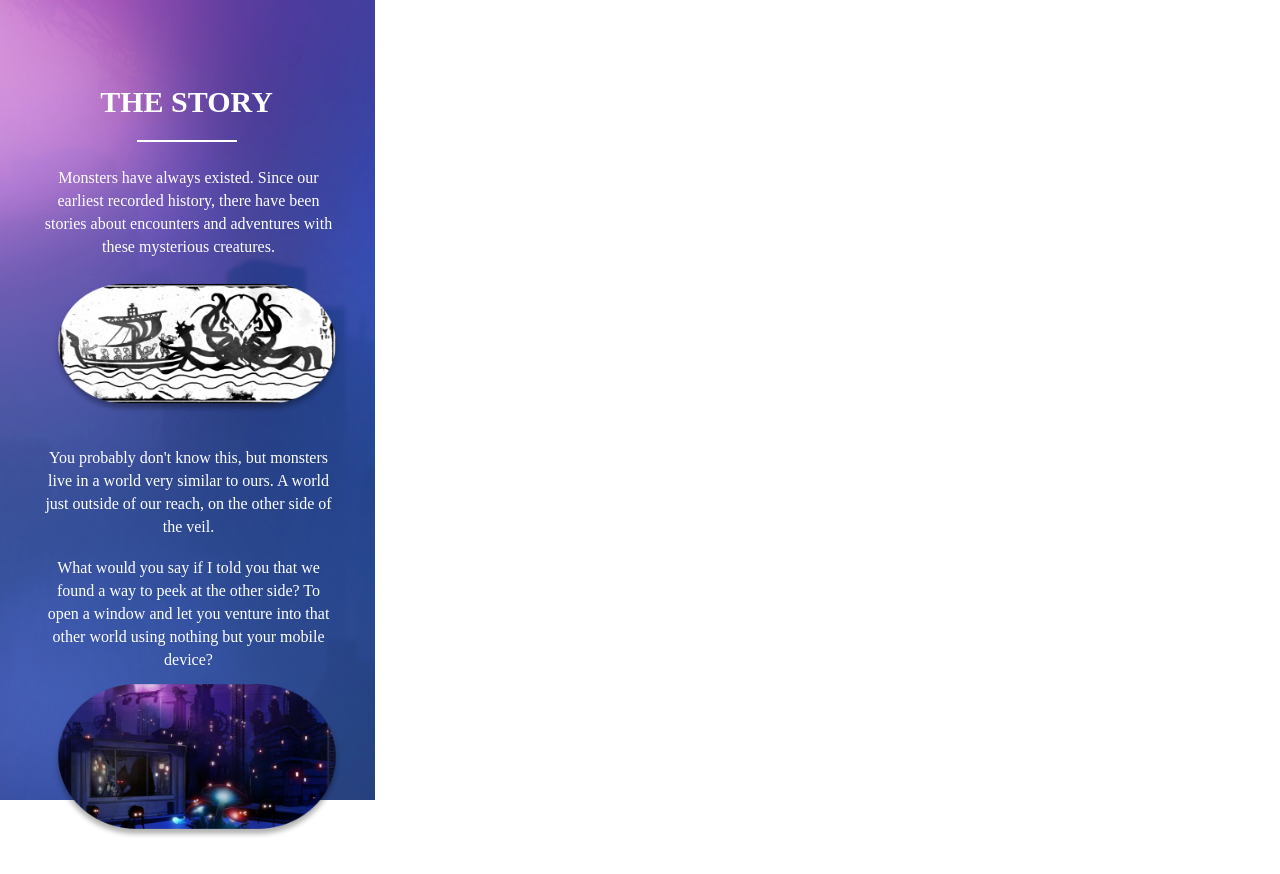
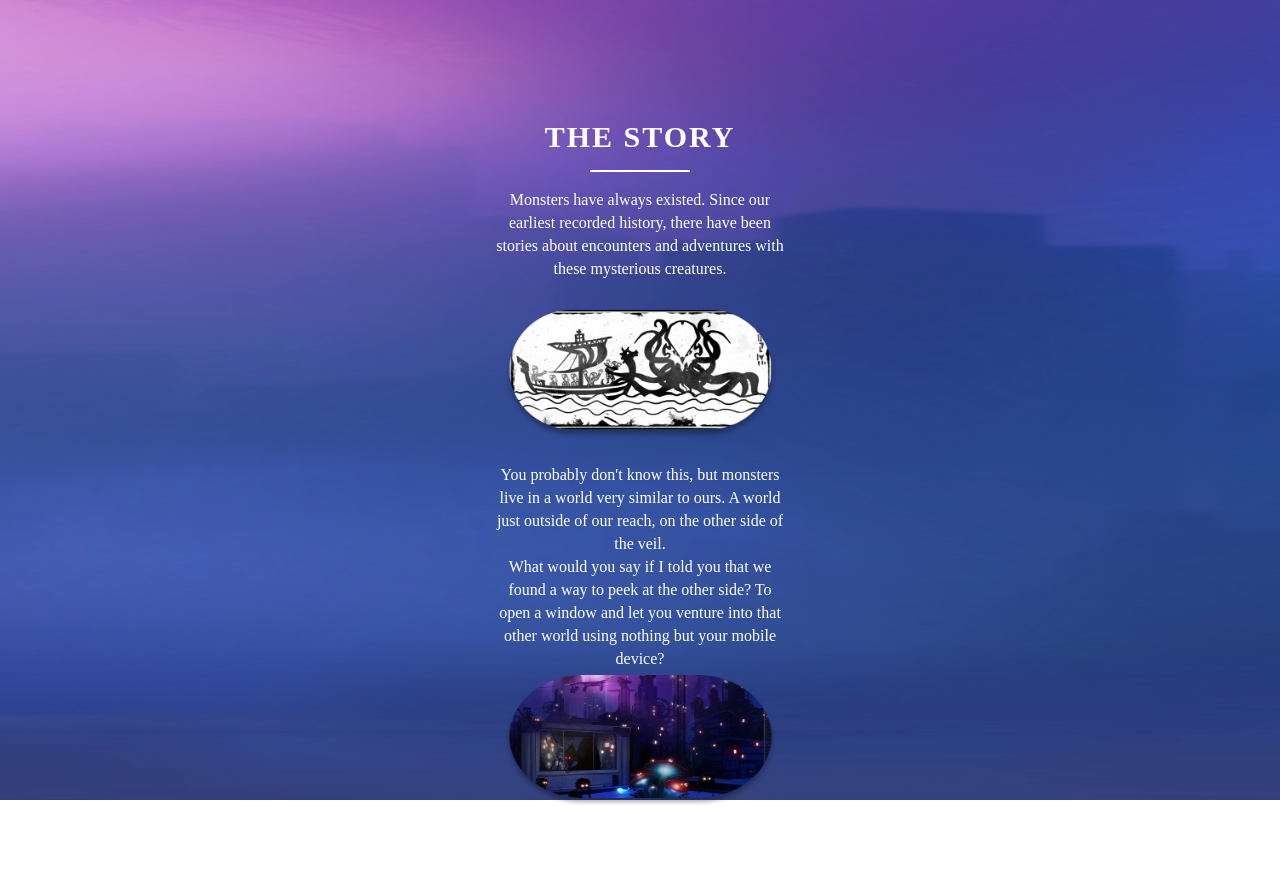
Before and after one commit to leonzhang51/wallrus_monsterworld, a React (Create React App) app: page /theStory in a window 1280 px wide. Shown: the top 874 px of the page. Built offline with nearby package versions, Linux system fonts and the light colour scheme; a web font is replaced by a local one.

Commit message:
remove redundant item in css files

```diff
--- a/src/components/Home/Home.jsx
+++ b/src/components/Home/Home.jsx
@@ -20,19 +20,19 @@ export default function Home() {
       <h1 className={styles.fontHeader}>THE SECRET LIFE OF MONSTERS</h1>
 
       <div className={styles.line}></div>
-      <p className={styles.lorem}>
+      <p className={styles.description}>
         Lorem ipsum dolor sit amet consectetur adipisicing elit. Esse ex nam
         labore rerum Esse ex nam labore rerum
       </p>
       <div className={styles.buttonGroup}>
         <button
-          className={styles.buttonAbout}
+          className={styles.button}
           onClick={() => navigate("/theStory", { replace: true })}
         >
           ABOUT THE MONSTER'S WORLD
         </button>
         <button
-          className={styles.buttonStart}
+          className={styles.button}
           onClick={() => navigate("/nameHeightForm", { replace: true })}
         >
           START THE EXPERIENCE
--- a/src/components/Home/Home.module.css
+++ b/src/components/Home/Home.module.css
@@ -1,20 +1,6 @@
 @import url(//db.onlinewebfonts.com/c/b0bc116d1147a46e14ddecc083e553b7?family=Circular+Air+Light);
 @import url(//db.onlinewebfonts.com/c/75a1f6889a05c2303915747df0bf0738?family=Imperator);
 
-/* .welcomeTo {
-  position: absolute;
-  top: 13vh;
-  left: 35vw;
-
-  width: 30%;
-  color: #ffffff;
-  font-family: "Circular Air";
-  font-size: 21px;
-  font-weight: 300;
-  letter-spacing: 0;
-  line-height: 27px;
-  text-align: center;
-} */
 .welcomeTo {
   padding-top: 13vh;
 
@@ -48,7 +34,7 @@
   border: 1px solid #ffffff;
   margin: 2vh auto;
 }
-.lorem {
+.description {
   height: 92px;
   width: 291px;
   color: #ffffff;
@@ -67,7 +53,7 @@
   gap: 2vh;
   margin: auto;
 }
-.buttonAbout {
+.button {
   height: 60px;
   width: 291px;
   border-radius: 30px;
@@ -78,21 +64,7 @@
   font-weight: 300;
   border: 0;
 }
-.buttonAbout:hover {
-  cursor: grabbing;
-}
-.buttonStart {
-  height: 60px;
-  width: 291px;
-  border-radius: 30px;
-  background-color: #191919;
-  color: #ffffff;
-  font-family: "Circular Air";
-  font-size: 15px;
-  font-weight: 300;
-  border: 0;
-}
-.buttonStart:hover {
+.button:hover {
   cursor: grabbing;
 }
 
--- a/src/components/NameHeightForm/NameHeightForm.jsx
+++ b/src/components/NameHeightForm/NameHeightForm.jsx
@@ -40,26 +40,26 @@ export default function NameHeightForm() {
     <section
       style={{
         height: "100vh",
-        width: "375px",
+        width: "100VW",
 
         backgroundImage: `url(${
           window.location.origin + "/img/home/AppBackground.jpg"
         })`,
-        backgroundSize: "375px 860px",
+        backgroundSize: "100VW 100VH",
         backgroundRepeat: "no-repeat",
       }}
     >
       <h1 className={styles.fontHeader}>THE SECRET LIFE OF MONSTERS</h1>
 
       <div className={styles.line}></div>
-      <p className={styles.lorem}>
+      <p className={styles.description}>
         Before we start, can you tell us a little bit about yourself?
       </p>
-      <div className={styles.inputFirstNameBlock}>
+      <div className={styles.inputBlock}>
         <p className={styles.spanInput}>YOUR FIRST NAME</p>
         <input
           name="firstName"
-          className={styles.inputFirstName}
+          className={styles.input}
           onChange={handleChange}
           onClick={() => setInputFirstNameErr(false)}
         />
@@ -69,12 +69,12 @@ export default function NameHeightForm() {
           </p>
         )}
       </div>
-      <div className={styles.inputHeightBlock}>
+      <div className={styles.inputBlock}>
         <p className={styles.spanInput}>YOUR HEIGHT</p>
         <input
           type="number"
           name="height"
-          className={styles.inputHeight}
+          className={styles.input}
           onChange={handleChange}
         />
       </div>
--- a/src/components/NameHeightForm/NameHeightForm.module.css
+++ b/src/components/NameHeightForm/NameHeightForm.module.css
@@ -1,47 +1,27 @@
 @import url(//db.onlinewebfonts.com/c/b0bc116d1147a46e14ddecc083e553b7?family=Circular+Air+Light);
 @import url(//db.onlinewebfonts.com/c/75a1f6889a05c2303915747df0bf0738?family=Imperator);
 
-.welcomeTo {
-  position: absolute;
-  top: 176px;
-  left: 132px;
-  right: 132px;
-  width: 112px;
-  color: #ffffff;
-  font-family: "Circular Air";
-  font-size: 21px;
-  font-weight: 300;
-  letter-spacing: 0;
-  line-height: 27px;
-  text-align: center;
-}
 .fontHeader {
-  position: absolute;
-  top: 220px;
-  left: 41px;
-  width: 291px;
+  padding-top: 15vh;
+  width: 330px;
   color: #ffffff;
   font-family: Imperator;
   font-size: 30px;
   font-weight: bold;
-  letter-spacing: 0;
+  letter-spacing: 2px;
   line-height: 34px;
   text-align: center;
+  margin-left: auto;
+  margin-right: auto;
 }
 .line {
-  position: absolute;
-  top: 321px;
-  left: 137px;
   box-sizing: border-box;
   height: 1px;
   width: 100px;
   border: 1px solid #ffffff;
-  margin: auto;
+  margin: 2vh auto;
 }
-.lorem {
-  position: absolute;
-  top: 340px;
-  left: 43px;
+.description {
   height: 92px;
   width: 291px;
   color: #ffffff;
@@ -51,15 +31,13 @@
   letter-spacing: 0;
   line-height: 23px;
   text-align: center;
-  margin: auto;
+  margin: 5vh auto;
 }
 
-.inputFirstNameBlock {
-  position: absolute;
-  top: 470px;
-  left: 41px;
+.inputBlock {
   height: 60px;
   width: 291px;
+  margin: 5vh auto;
 }
 .spanInput {
   color: #ffffff;
@@ -71,35 +49,20 @@
   text-align: center;
   width: 300px;
 }
-.inputFirstName {
-  height: 40px;
-  width: 100%;
-  border-radius: 30px;
-  background-color: #ffffff;
-}
-
-.inputHeightBlock {
-  position: absolute;
-  top: 590px;
-  left: 41px;
-  height: 60px;
-  width: 291px;
-}
-
-.inputHeight {
+.input {
   height: 40px;
   width: 291px;
   border-radius: 30px;
   background-color: #ffffff;
 }
+
 .buttonContainer {
-  position: absolute;
-  top: 720px;
-  left: 41px;
+  width: 291px;
+  margin: 5vh auto;
 }
 .buttonNext {
+  width: 100%;
   height: 60px;
-  width: 291px;
   border-radius: 30px;
   background-color: #191919;
   border-color: #191919;
--- a/src/components/TheStory/theStory.jsx
+++ b/src/components/TheStory/theStory.jsx
@@ -6,44 +6,50 @@ export default function TheStory() {
     <section
       style={{
         height: "100vh",
-        width: "375px",
+        width: "100vw",
 
         backgroundImage: `url(${
           window.location.origin + "/img/theStory/storyBg.png"
         })`,
-        backgroundSize: "375px 1000px",
+        backgroundSize: "100vw 100vh",
         backgroundRepeat: "no-repeat",
       }}
     >
       <h1 className={styles.fontHeader}>THE STORY</h1>
 
       <div className={styles.line}></div>
-      <p className={styles.paragraph1}>
+      <p className={styles.paragraph}>
         Monsters have always existed. Since our earliest recorded history, there
         have been stories about encounters and adventures with these mysterious
         creatures.
       </p>
+      <div className={styles.imgContainer}>
         <img
           src={window.location.origin + "/img/theStory/story1.png"}
           alt="history"
-        className={styles.imgHistory}
+          className={styles.img}
         />
-      <p className={styles.paragraph2}>
+      </div>
+
+      <p className={styles.paragraph}>
         You probably don't know this, but monsters live in a world very similar
         to ours. A world just outside of our reach, on the other side of the
         veil.
       </p>
-      <p className={styles.paragraph3}>
+      <p className={styles.paragraph}>
         What would you say if I told you that we found a way to peek at the
         other side? To open a window and let you venture into that other world
         using nothing but your mobile device?
       </p>
+      <div className={styles.imgContainer}>
         <img
           src={window.location.origin + "/img/theStory/story2.png"}
           alt="truth"
-        className={styles.imgTruth}
+          className={styles.img}
         />
-      <div className={styles.paragraph4}>
+      </div>
+
+      <div className={styles.paragraph}>
         <p>
           Come and take a peek, at the <em>Secret Life of Monsters.</em>
         </p>
--- a/src/components/TheStory/theStory.module.css
+++ b/src/components/TheStory/theStory.module.css
@@ -2,39 +2,26 @@
 @import url(//db.onlinewebfonts.com/c/75a1f6889a05c2303915747df0bf0738?family=Imperator);
 @import url(//db.onlinewebfonts.com/c/8ef893169826ed67e7d7f61910ff2ab8?family=Circular+Std+Medium+Italic);
 .fontHeader {
-  position: absolute;
-  top: 60px;
-  left: 41px;
-  width: 291px;
+  padding-top: 15vh;
+  width: 330px;
   color: #ffffff;
   font-family: Imperator;
   font-size: 30px;
   font-weight: bold;
-  letter-spacing: 0;
+  letter-spacing: 2px;
   line-height: 34px;
   text-align: center;
+  margin: auto;
 }
 .line {
-  position: absolute;
-  top: 140px;
-  left: 137px;
   box-sizing: border-box;
   height: 1px;
   width: 100px;
   border: 1px solid #ffffff;
-  margin: auto;
+  margin: 2vh auto;
 }
-.imgHistory {
-  position: absolute;
-  top: 270px;
-  left: 43px;
-  width: 308px;
-  height: 147px;
-}
-.paragraph1 {
-  position: absolute;
-  top: 166px;
-  left: 43px;
+
+.paragraph {
   height: 92px;
   width: 291px;
   color: #ffffff;
@@ -46,58 +33,15 @@
   text-align: center;
   margin: auto;
 }
-.paragraph2 {
-  position: absolute;
-  top: 446px;
-  left: 43px;
-  height: 92px;
+.img {
+  height: 147px;
   width: 291px;
-  color: #ffffff;
-  font-family: "Circular Air";
-  font-size: 16px;
-  font-weight: 300;
-  letter-spacing: 0;
-  line-height: 23px;
-  text-align: center;
-  margin: auto;
 }
-.paragraph3 {
-  position: absolute;
-  top: 556px;
-  left: 43px;
-  height: 92px;
+.imgContainer {
   width: 291px;
-  color: #ffffff;
-  font-family: "Circular Air";
-  font-size: 16px;
-  font-weight: 300;
-  letter-spacing: 0;
-  line-height: 23px;
-  text-align: center;
-  margin: auto;
+
+  margin: 2vh auto;
 }
-.paragraph4 {
-  position: absolute;
-  top: 846px;
-  left: 43px;
-  height: 92px;
-  width: 291px;
-  color: #ffffff;
-  font-family: "Circular Air";
-  font-size: 16px;
-  font-weight: 300;
-  letter-spacing: 0;
-  line-height: 23px;
-  text-align: center;
-  margin: auto;
-}
-.paragraph4 em {
+.paragraph em {
   font-family: "Circular Std Medium Italic";
 }
-.imgTruth {
-  position: absolute;
-  top: 670px;
-  left: 43px;
-  width: 308px;
-  height: 173px;
-}
```
Also changed, not shown: THE STORY SIMPLER@2x.png (deleted). Lines whose indentation alone changed are shown as unchanged.
